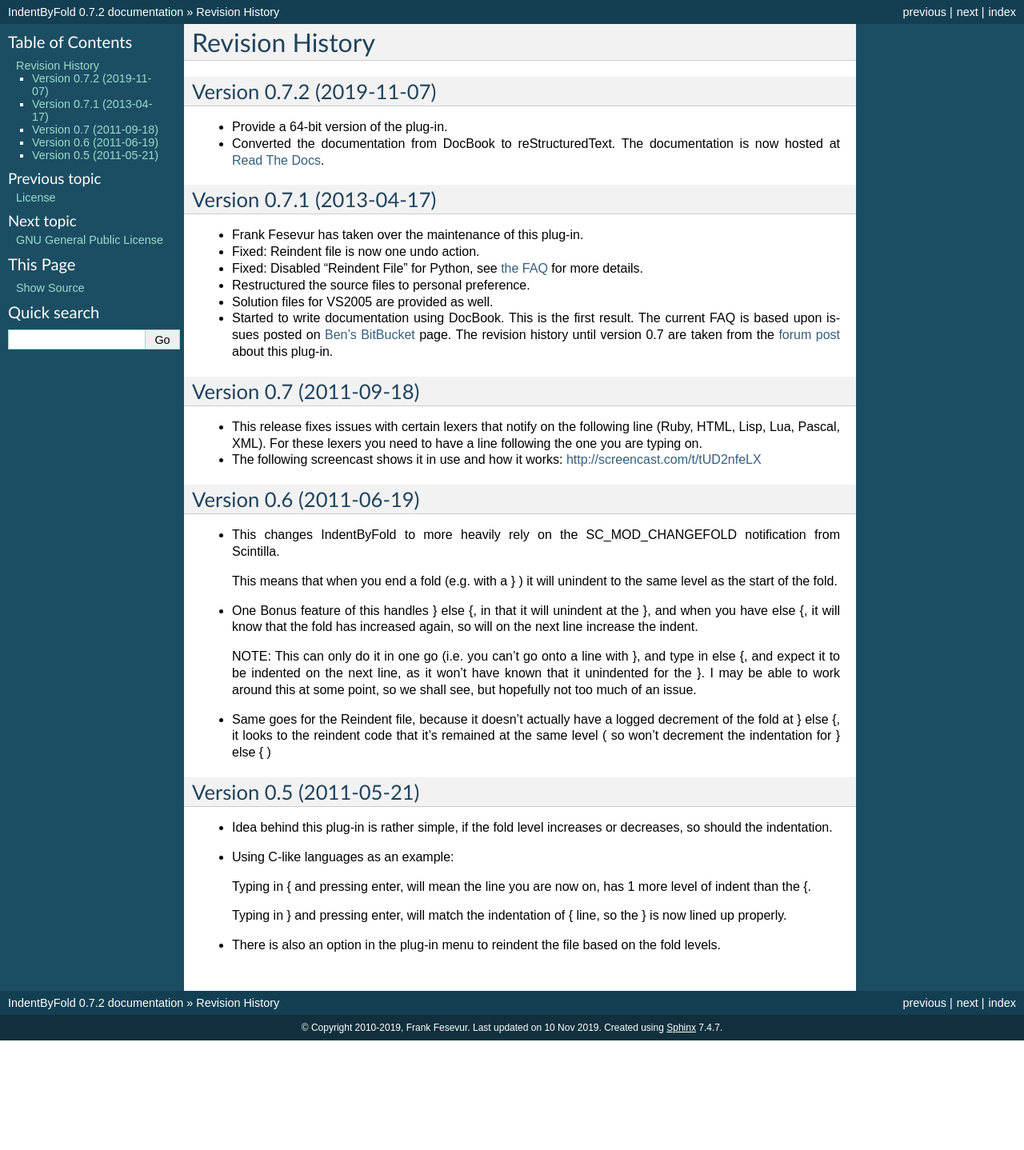
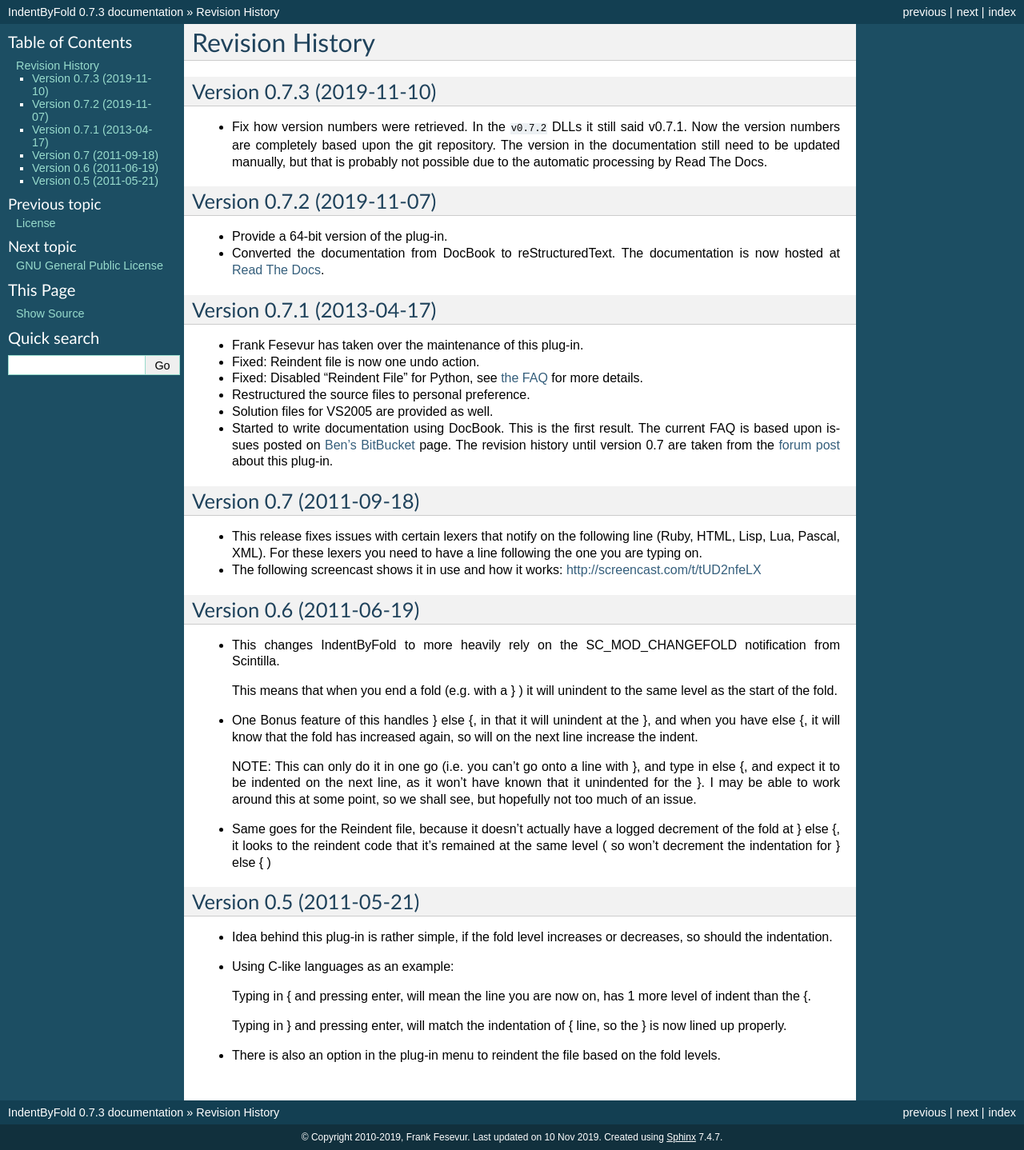
Before and after one commit to ffes/indentbyfold, a Sphinx documentation site: the page built from docs/history.rst, in a window 1280 px wide. Shown: the whole page at 80% size. Built offline with Sphinx 7.4.7, drawn with Linux system fonts in a browser that asks for light colours; before the commit the page ends 1301 px from its top, so only the background shows below that.

Commit message:
Update docs for v0.7.3

```diff
--- a/docs/conf.py
+++ b/docs/conf.py
@@ -54,9 +54,9 @@ copyright = '2010-2019, Frank Fesevur'
 # built documents.
 #
 # The short X.Y version.
-version = '0.7.2'
+version = '0.7.3'
 # The full version, including alpha/beta/rc tags.
-release = '0.7.2'
+release = '0.7.3'
 
 # The language for content autogenerated by Sphinx. Refer to documentation
 # for a list of supported languages.
--- a/docs/history.rst
+++ b/docs/history.rst
@@ -1,5 +1,14 @@
 Revision History
 ================
+
+Version 0.7.3 (2019-11-10)
+--------------------------
+
+-  Fix how version numbers were retrieved. In the ``v0.7.2`` DLLs it still said v0.7.1.
+   Now the version numbers are completely based upon the git repository.
+   The version in the documentation still need to be updated manually,
+   but that is probably not possible due to the automatic processing by Read The Docs.
+
 
 Version 0.7.2 (2019-11-07)
 --------------------------
```
